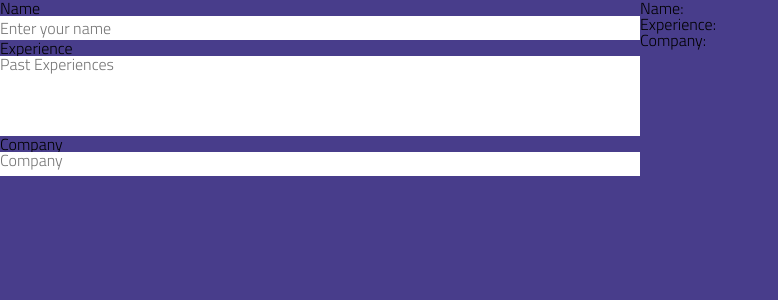
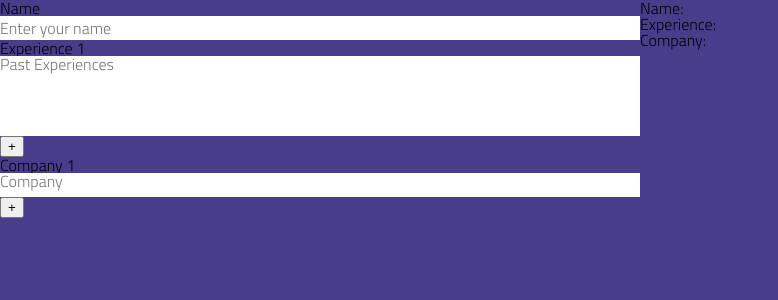
Before and after one commit to iversson-estudos/CV_Editor, a React (Vite) app: page / in a window 1280 px wide. Both pictures are taken after a click on the button "Lets Go". Shown: the top 300 px of the page, without its empty margins (0-778 px from the left). Built offline with nearby package versions, Linux system fonts and the light colour scheme.

Commit message:
Done, component now receives a value that defines how many divs will be created, also has a button that if pressed creates one more div, and so on

```diff
--- a/src/components/Form/Form.jsx
+++ b/src/components/Form/Form.jsx
@@ -14,7 +14,7 @@ export  function Form() {
                   <TextInputLabeled divClass={styles.name} name='name' label='Name' placeHolder='Enter your name' type='text' size={24} />
                 </div>
                 <div className={styles.experienceContainer}>
-                    <MultiDivTextArea divClass={styles.experience} name='experience' count={1} placeHolder='Past Experiences' label='Experience' size={80} />
+                    <MultiDivTextArea divClass={styles.experience} name='experience'  placeHolder='Past Experiences' label='Experience' size={80} />
                     <MultiDivTextArea divClass={styles.experience} name='company' placeHolder='Company' label='Company' size={24} />
                 </div>
               </form>
--- a/src/components/Inputs/MultiDivTextArea.jsx
+++ b/src/components/Inputs/MultiDivTextArea.jsx
@@ -1,6 +1,6 @@
 import {React,useState} from "react";
 
-export function MultiDivTextArea({name,count=1,type,size,label,divClass,handleChange,placeHolder='...'}) {
+export function MultiDivTextArea({name,count=1,type,size,label,divClass,placeHolder='...'}) {
 /*STYLES*/
   const divStyle = {
     display:'flex',
@@ -10,41 +10,39 @@ export function MultiDivTextArea({name,count=1,type,size,label,divClass,handleCh
   height:`${size}px`
   }
 
-   /*USE STATE FOR DIV COUNTER*/
-   const [divCount,setDivCount]= useState(count);
+
    /*USE STATE FOR DIV VALUES, EMPTY ARRAY SIZE OF DIV COUNT*/
    const [values,setValues]= useState(Array(count).fill(''));
 
 
   /*HANDLE TEXT CHANGES*/
-  const handleTextChanges = (index,value)=>{
+  const handleTextChange = (index,value)=>{
     const newValues = [...values];
     newValues[index]=value;
     setValues(newValues);
   }
 
   /*CLICK HANDLER*/
-  const handleClick=()=>{
-    setDivCount = (prevCount=>prevCount+1);
-    setValues(prevValues=>[...prevValues,'']);
-  }
+  const handleClick = () => {
+    setValues(prevValues => [...prevValues, '']);
+  };
 
 
 
 
    /*CREATES DIVS*/
-   const Component = [];
-
-   for(let i = 0 ; i<divCount;i++){
-    Component.push(
+   const Component = values.map((value,i)=>(
     <div style={divStyle} className={divClass} key={`div-${i}`}>
-      <label htmlFor={`${name}-${i}`}>{label}</label>
-      <textarea name={`${name}-${i}`} key={`textarea-${i}`} type={type} id={`${name}-${i}`} placeholder={placeHolder} onChange={handleChange} style={inputStyle}/>
+      <label htmlFor={`${name}-${i}`}>{label} {i+1}</label>
+      <textarea name={`${name}-${i}`}  type={type} id={`${name}-${i}`} placeholder={placeHolder} onChange={(e)=>handleTextChange(i,e.target.value)} value={value} style={inputStyle}/>
     </div>
-    );
+   ));
 
 
-   }
+
+
+
+
 
 
 
@@ -52,5 +50,6 @@ export function MultiDivTextArea({name,count=1,type,size,label,divClass,handleCh
   return (
     <>
       {Component}
+      <button type="button" onClick={handleClick}>+</button>
     </>
 )}
```
